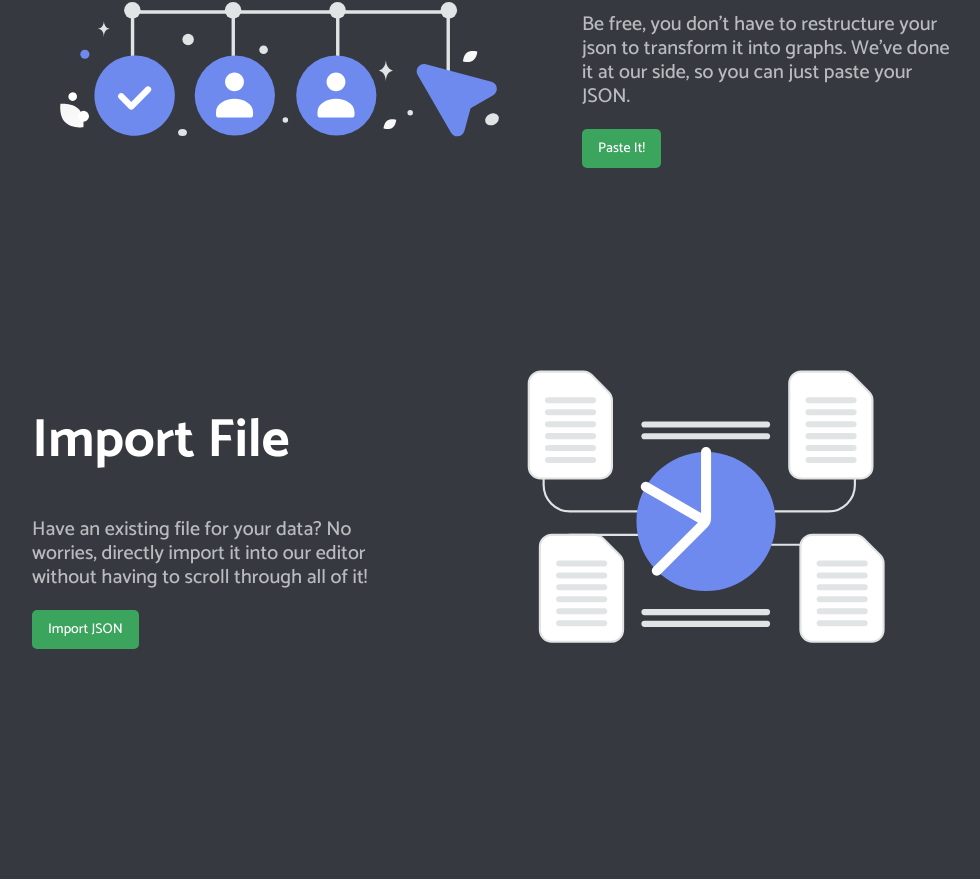
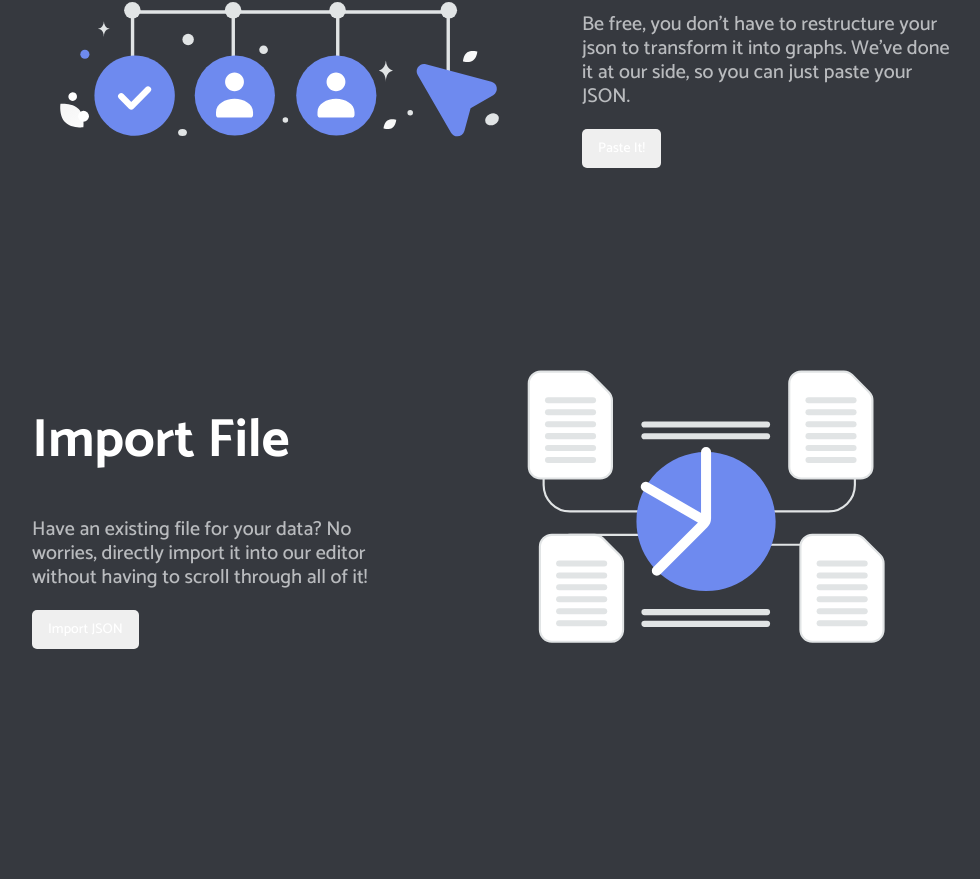
Before and after one commit to 4Justicee/JSON-viewer, a Next.js app: page / in a window 1280 px wide. Shown: the part 993-1872 px from the top of the page, without its empty margins (146-1126 px from the left). Built offline with nearby package versions, Linux system fonts and the light colour scheme.

Commit message:
update color

```diff
--- a/src/constants/theme.ts
+++ b/src/constants/theme.ts
@@ -11,7 +11,7 @@ export const darkTheme: DefaultTheme = {
   CRIMSON: "#DC143C",
   DARK_SALMON: "#E9967A",
   DANGER: "#F26522",
-  SEAGREEN: "#3BA55D",
+  LIGHTGREEN: "#90EE90",
   ORANGE: "#FAA81A",
   SILVER: "#B9BBBE",
   SILVER_DARK: "#4D4D4D"
```
Also changed, not shown: src/containers/LiveEditor/CustomNode/styles.tsx (+9 -5 lines).
